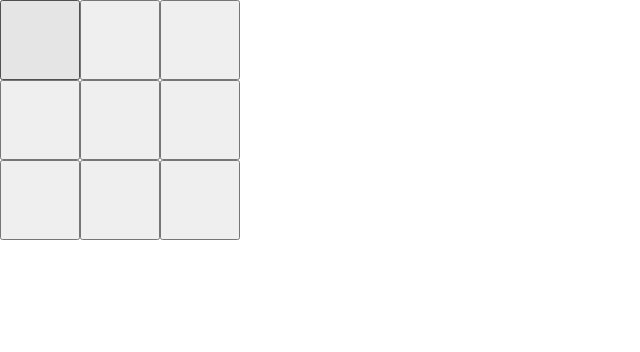
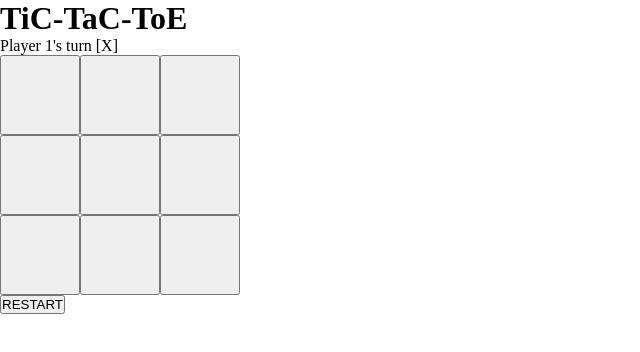
Before and after one commit to Thepralad/tic-tac-toe-js, a plain HTML site: page index.html in a window 1280 px wide. Shown: the whole page, without its empty margins (0-640 px from the left). Drawn offline with Linux system fonts and the light colour scheme.

Commit message:
chore: Update game board layout and add restart button

```diff
--- a/index.html
+++ b/index.html
@@ -8,6 +8,11 @@
     <link rel="stylesheet" href="style.css">
 </head>
 <body>
+    <div class="header">
+        <h1>TiC-TaC-ToE</h1>
+    </div>
+    <div class="container">
+        <p id="turnTracker">Player 1's turn [X]</p>
         <div class="board">
             <button id="1"></button>
             <button id="2"></button>
@@ -19,5 +24,8 @@
             <button id="8"></button>
             <button id="9"></button>
         </div>
+        <button id="restartBtn">RESTART</button>
+    </div>
+
 </body>
 </html>
```
Lines whose indentation alone changed are shown as unchanged.
